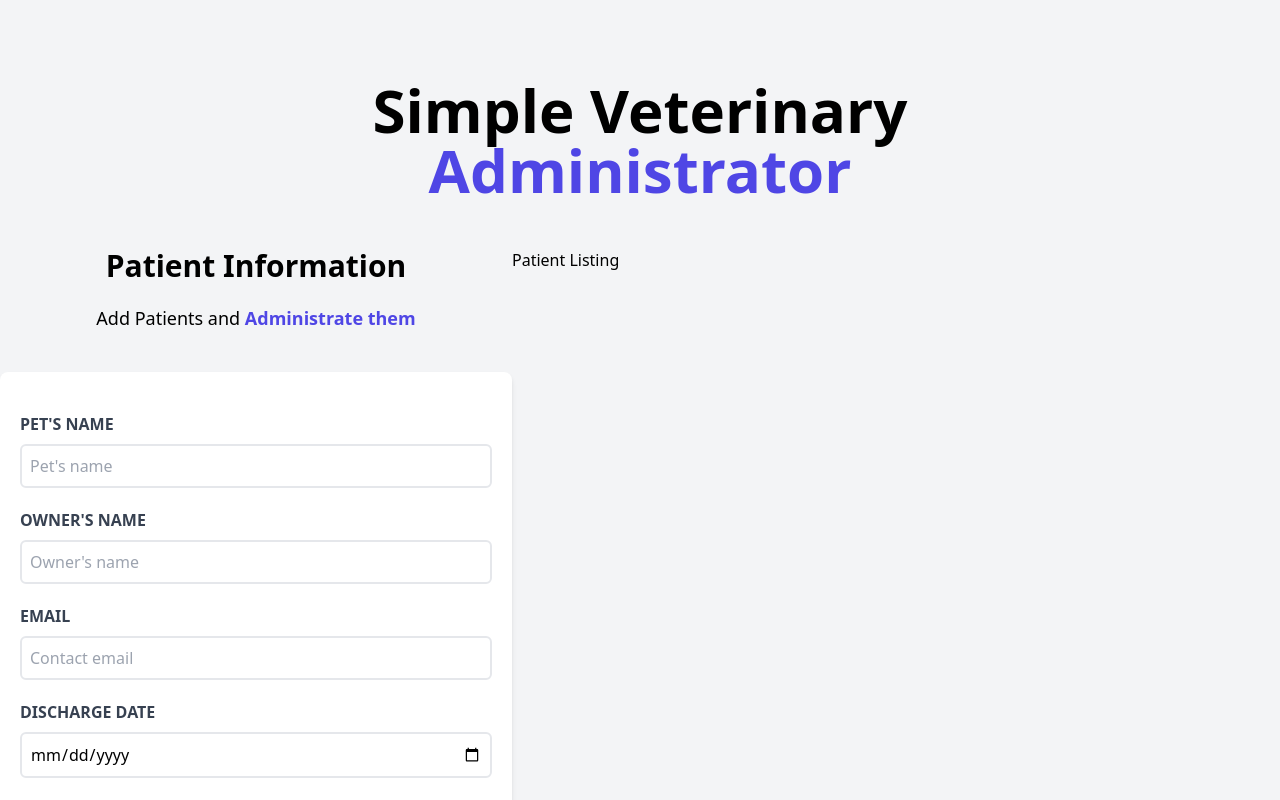
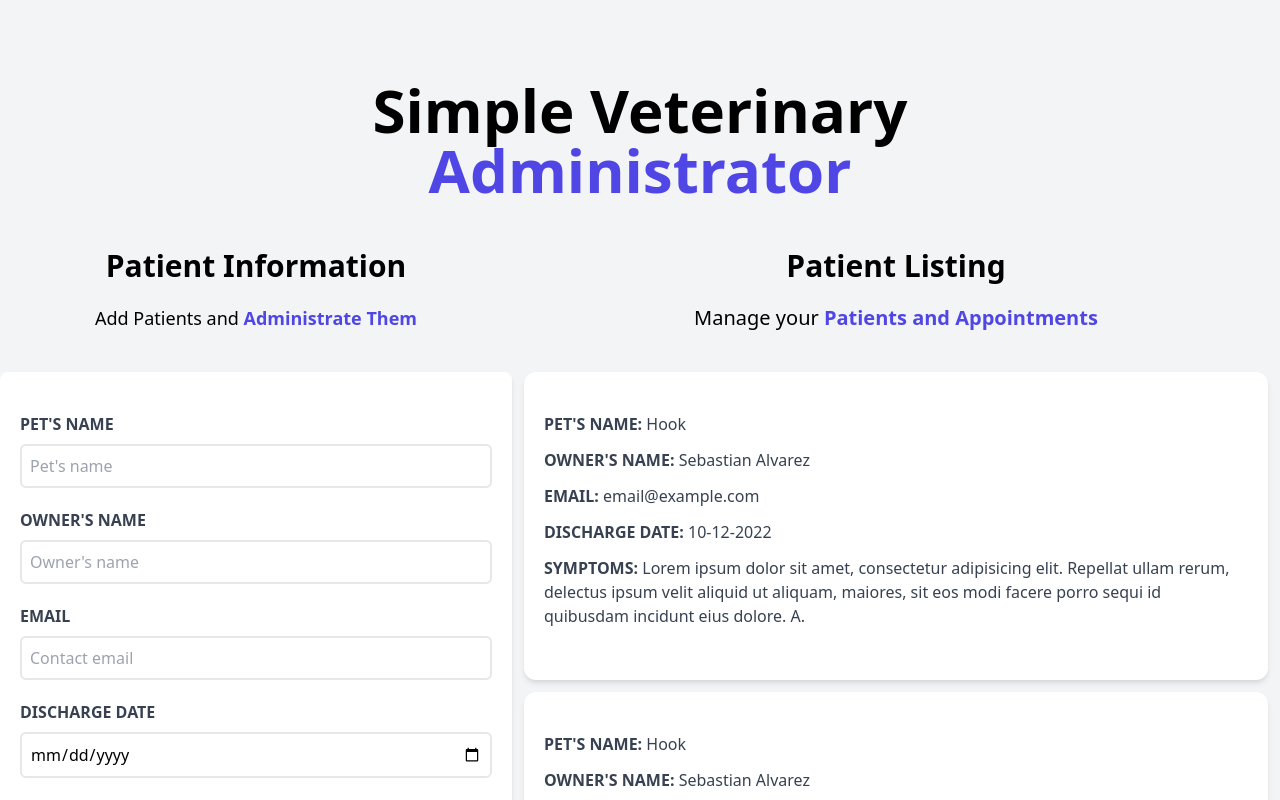
Before and after one commit to listerineh/veterinary-administrator, a React (Vite) app in the folder veterinary-administrator/: page / in a window 1280 px wide. Shown: the top 800 px of the page. Built offline with nearby package versions, Linux system fonts and the light colour scheme.

Commit message:
Create Patient Component and update Listing to tailwind.

```diff
--- a/veterinary-administrator/src/components/Form.jsx
+++ b/veterinary-administrator/src/components/Form.jsx
@@ -8,7 +8,7 @@ function Form() {
       <p className="text-lg mt-5 text-center mb-10">
         Add Patients and {''}
         <span className="text-indigo-600 font-bold">
-          Administrate them
+          Administrate Them
         </span>
       </p>
 
--- a/veterinary-administrator/src/components/Listing.jsx
+++ b/veterinary-administrator/src/components/Listing.jsx
@@ -1,9 +1,24 @@
+import Patient from "./Patient";
+
 function Listing() {
   return (
-    <div className="md:w-1/2 lg:w-3/5">
-      <h2>
+    <div className="md:w-1/2 lg:w-3/5 md:h-screen overflow-y-scroll">
+      <h2 className="font-black text-3xl text-center">
         Patient Listing
       </h2>
+
+      <p className="text-xl mt-5 mb-10 text-center">
+        Manage your {''}
+        <span className="text-indigo-600 font-bold">
+          Patients and Appointments
+        </span>
+      </p>
+
+      <Patient/>
+      <Patient/>
+      <Patient/>
+      <Patient/>
+
     </div>
   );
 }
--- /dev/null
+++ b/veterinary-administrator/src/components/Patient.jsx
@@ -0,0 +1,44 @@
+function Patient() {
+  return (
+    <div className="m-3 bg-white shadow-md px-5 py-10 rounded-xl">
+      <p className="font-bold mb-3 text-gray-700 uppercase">
+        Pet's Name: {""}
+        <span className="font-normal normal-case">
+            Hook
+        </span>
+      </p>
+
+      <p className="font-bold mb-3 text-gray-700 uppercase">
+        Owner's Name: {""}
+        <span className="font-normal normal-case">
+            Sebastian Alvarez
+        </span>
+      </p>
+
+      <p className="font-bold mb-3 text-gray-700 uppercase">
+        Email: {""}
+        <span className="font-normal normal-case">
+            email@example.com
+        </span>
+      </p>
+
+      <p className="font-bold mb-3 text-gray-700 uppercase">
+        Discharge date: {""}
+        <span className="font-normal normal-case">
+            10-12-2022
+        </span>
+      </p>
+
+      <p className="font-bold mb-3 text-gray-700 uppercase">
+        Symptoms: {""}
+        <span className="font-normal normal-case">
+          Lorem ipsum dolor sit amet, consectetur adipisicing elit. Repellat
+          ullam rerum, delectus ipsum velit aliquid ut aliquam, maiores, sit eos
+          modi facere porro sequi id quibusdam incidunt eius dolore. A.
+        </span>
+      </p>
+    </div>
+  );
+}
+
+export default Patient;
```
